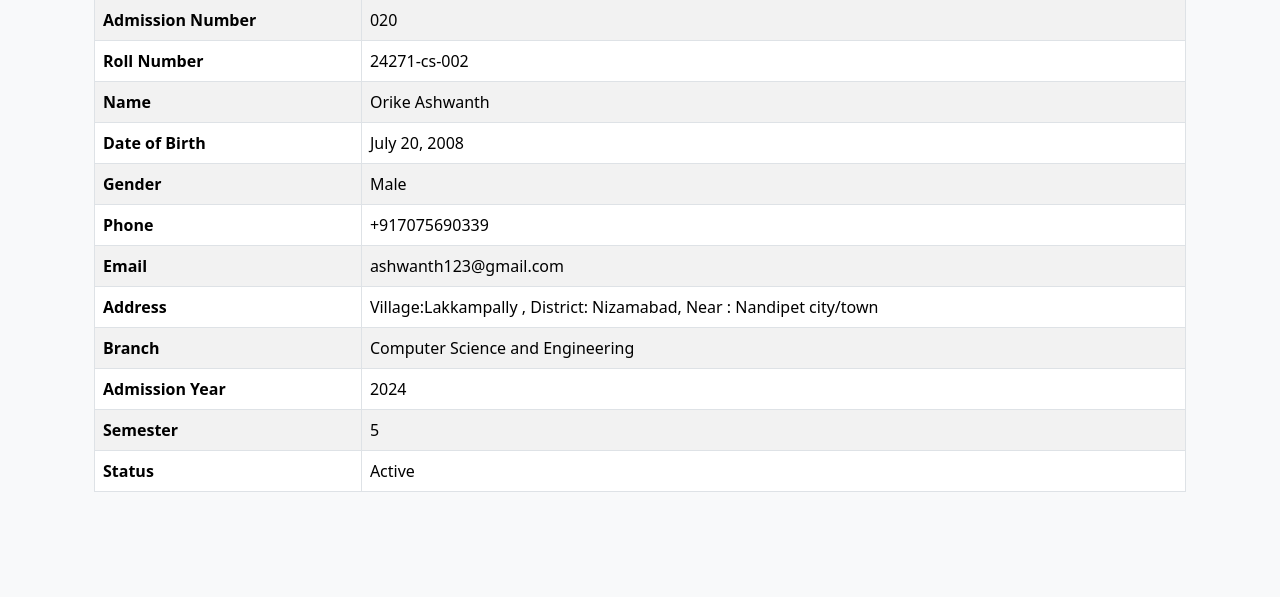
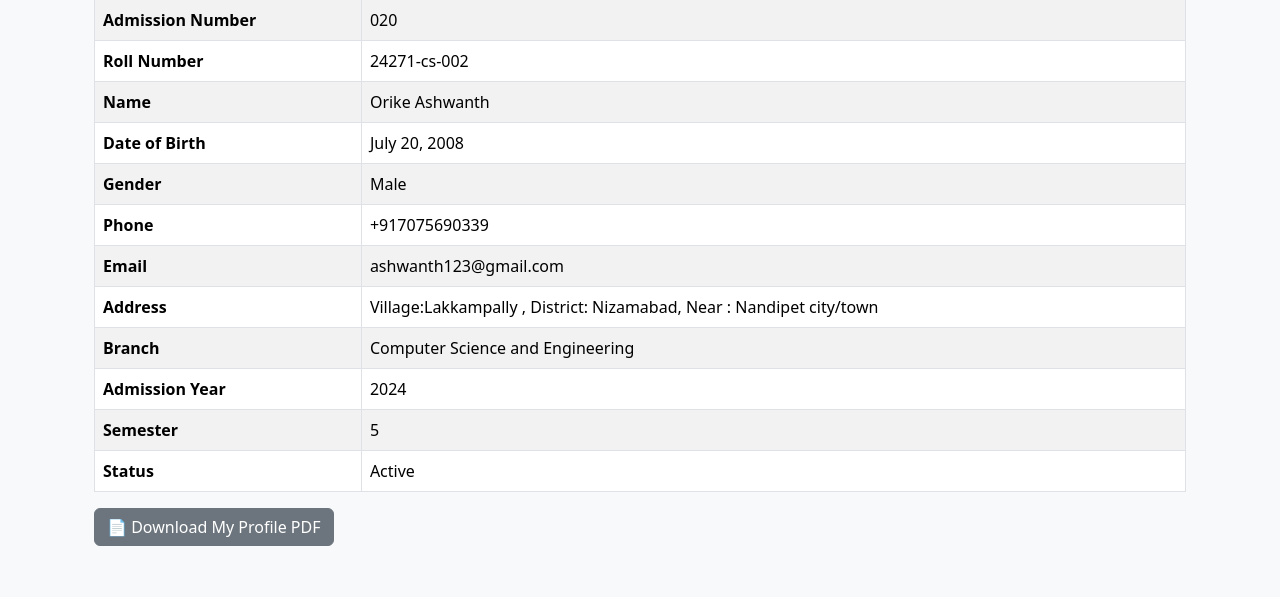
Before and after one commit to RAKESH06112808/student-management, a Django app: template templates/students/my_profile.html in a window 1280 px wide. Shown: the part 135-732 px from the top of the page. Run offline with Django 5.2, Linux system fonts and the light colour scheme; the template is opened without the code that fills it: values that come from a table or form of the project are taken from there, others are empty; data comes from the database, SQL or seed files in the repository.

Commit message:
Add student profile PDF button

```diff
--- a/templates/students/my_profile.html
+++ b/templates/students/my_profile.html
@@ -69,8 +69,18 @@
                 <td>{{ student.status }}</td>
             </tr>
 
-        </table>
+                </table>
+
+        <div class="mt-3">
+            <a
+                href="{% url 'my-profile-pdf' %}"
+                class="btn btn-secondary"
+            >
+                📄 Download My Profile PDF
+            </a>
+        </div>
     </div>
+
 
 </div>
 
```
